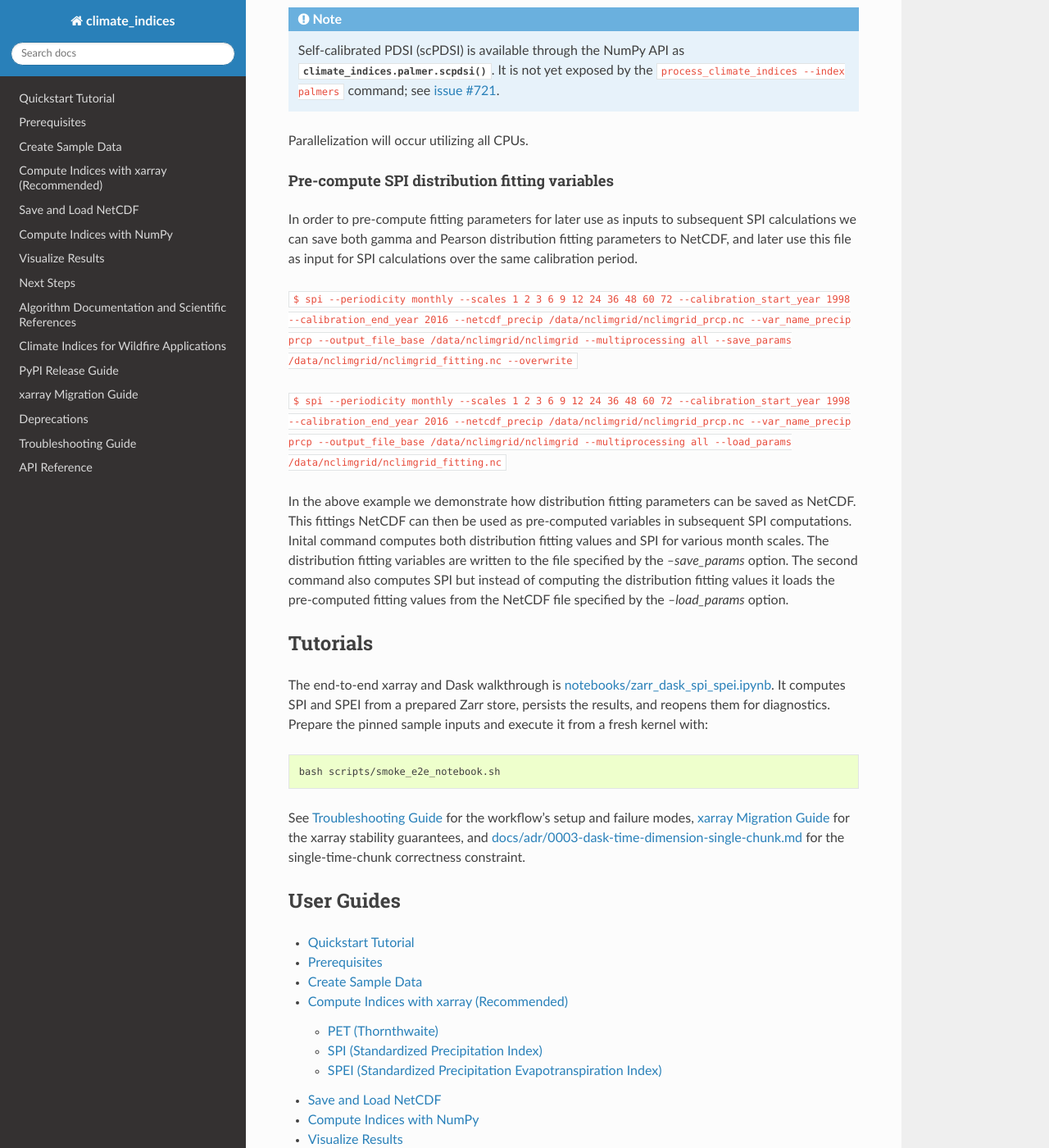
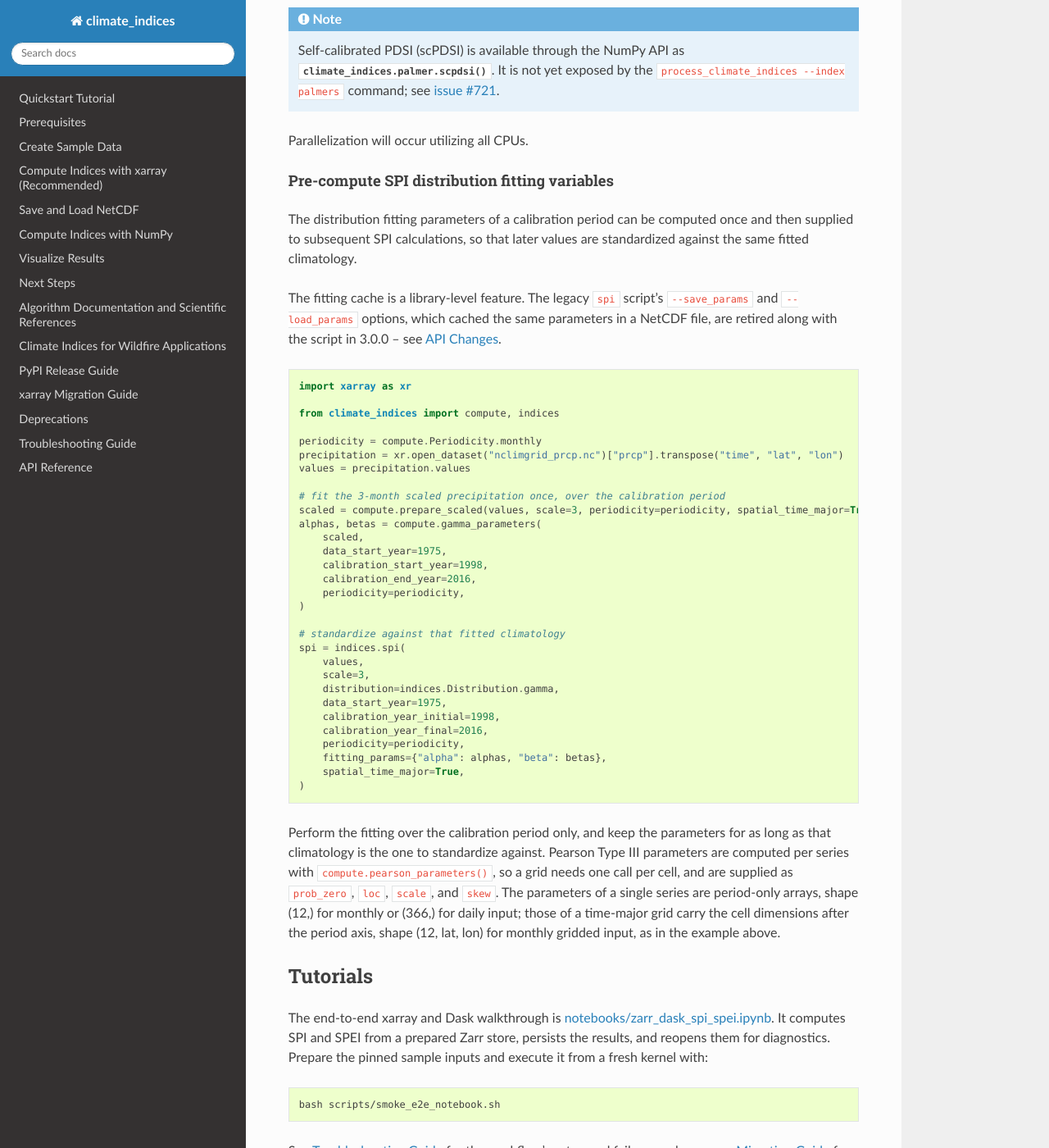
Before and after one commit to monocongo/climate_indices, a Sphinx documentation site: the page built from docs/index.rst, in a window 1280 px wide and 1400 px high, scrolled down 6136 px. Shown: the whole window at 82% size. Built offline with Sphinx 7.4.7 and the Read the Docs theme 3.1.0, drawn with Linux system fonts in a browser that asks for light colours.

Commit message:
docs(spi): record the fitting-parameter cache as retired (#957)
The legacy ``spi`` script's ``--save_params`` and ``--load_params`` options
cache fitted SPI distribution parameters in a NetCDF file. #958 deferred their
fate to #957, which allows either migrating them into ``climate_indices --index
spi`` or recording an explicit rationale for retiring them.

Retire them. The modern CLI computes its fits inside ``indices.spi`` per cell or
per time-major block, so there is no fitting artifact to serialize, and porting
the option would mean reintroducing the fitting-dataset machinery (#919) is
deleting. The capability itself remains at the library level, where it is
supported and tested: fit once with ``compute.gamma_parameters()`` or
``compute.pearson_parameters()``, then pass the result as ``fitting_params``.

- Record the decision and the replacement on the API changes page.
- Document the gridded freeze-a-climatology workflow in the SPI section of the
  documentation index, since the removed ``--save_params`` example was its only
  description.
- Pin the replacement contract with one test: parameters computed from the
  scaled values reproduce the inline fit for a series and for a time-major grid.

Removal of ``__spi__.py``, its entry point, mypy override, and remaining
references stays with #957, gated on the 3.0.0 deprecation window.

```diff
--- a/docs/index.rst
+++ b/docs/index.rst
@@ -241,13 +241,17 @@ The options for the entry point script are described below:
 |                        | path. The fittings NetCDF is to be used as input|
 |                        | when using the `load_params` option.            |
 |                        | [NOTE: only via the `spi` entrypoint, which is  |
-|                        | deprecated in 2.4.0 and removed in 3.0.0.]      |
+|                        | deprecated in 2.4.0 and removed in 3.0.0. In    |
+|                        | the library use the `fitting_params` argument   |
+|                        | of `climate_indices.spi`, see the SPI section.] |
 +------------------------+-------------------------------------------------+
 | load_params            | Load distribution fitting variables from this   |
 |                        | filepath. The fittings NetCDF file is one that  |
 |                        | was created by the `save_params` option.        |
 |                        | [NOTE: only via the `spi` entrypoint, which is  |
-|                        | deprecated in 2.4.0 and removed in 3.0.0.]      |
+|                        | deprecated in 2.4.0 and removed in 3.0.0. In    |
+|                        | the library use the `fitting_params` argument   |
+|                        | of `climate_indices.spi`, see the SPI section.] |
 +------------------------+-------------------------------------------------+
 
 Example Input and Output Datasets
@@ -409,30 +413,56 @@ Parallelization will occur utilizing all CPUs.
 
 Pre-compute SPI distribution fitting variables
 """""""""""""""""""""""""""""""""""""""""""""""
-In order to pre-compute fitting parameters for later use as inputs to subsequent
-SPI calculations we can save both gamma and Pearson distribution fitting parameters
-to NetCDF, and later use this file as input for SPI calculations over the same
-calibration period.
+The distribution fitting parameters of a calibration period can be computed once
+and then supplied to subsequent SPI calculations, so that later values are
+standardized against the same fitted climatology.
 
-``$ spi --periodicity monthly --scales 1 2 3 6 9 12 24 36 48 60 72
---calibration_start_year 1998 --calibration_end_year 2016
---netcdf_precip /data/nclimgrid/nclimgrid_prcp.nc --var_name_precip prcp
---output_file_base /data/nclimgrid/nclimgrid --multiprocessing all
---save_params /data/nclimgrid/nclimgrid_fitting.nc --overwrite``
+The fitting cache is a library-level feature. The legacy ``spi`` script's
+``--save_params`` and ``--load_params`` options, which cached the same parameters
+in a NetCDF file, are retired along with the script in 3.0.0 -- see
+:doc:`deprecations/api-changes`.
 
-``$ spi --periodicity monthly --scales 1 2 3 6 9 12 24 36 48 60 72
---calibration_start_year 1998 --calibration_end_year 2016
---netcdf_precip /data/nclimgrid/nclimgrid_prcp.nc --var_name_precip prcp
---output_file_base /data/nclimgrid/nclimgrid --multiprocessing all
---load_params /data/nclimgrid/nclimgrid_fitting.nc``
+.. code-block:: python
 
-In the above example we demonstrate how distribution fitting parameters can be saved as NetCDF.
-This fittings NetCDF can then be used as pre-computed variables in subsequent SPI computations.
-Inital command computes both distribution fitting values and SPI for various month scales.
-The distribution fitting variables are written to the file specified by the `--save_params` option.
-The second command also computes SPI but instead of computing the distribution fitting values
-it loads the pre-computed fitting values from the NetCDF file specified by the `--load_params`
-option.
+   import xarray as xr
+
+   from climate_indices import compute, indices
+
+   periodicity = compute.Periodicity.monthly
+   precipitation = xr.open_dataset("nclimgrid_prcp.nc")["prcp"].transpose("time", "lat", "lon")
+   values = precipitation.values
+
+   # fit the 3-month scaled precipitation once, over the calibration period
+   scaled = compute.prepare_scaled(values, scale=3, periodicity=periodicity, spatial_time_major=True)
+   alphas, betas = compute.gamma_parameters(
+       scaled,
+       data_start_year=1975,
+       calibration_start_year=1998,
+       calibration_end_year=2016,
+       periodicity=periodicity,
+   )
+
+   # standardize against that fitted climatology
+   spi = indices.spi(
+       values,
+       scale=3,
+       distribution=indices.Distribution.gamma,
+       data_start_year=1975,
+       calibration_year_initial=1998,
+       calibration_year_final=2016,
+       periodicity=periodicity,
+       fitting_params={"alpha": alphas, "beta": betas},
+       spatial_time_major=True,
+   )
+
+Perform the fitting over the calibration period only, and keep the parameters for
+as long as that climatology is the one to standardize against. Pearson Type III
+parameters are computed per series with ``compute.pearson_parameters()``, so a grid
+needs one call per cell, and are supplied as ``prob_zero``, ``loc``, ``scale``, and
+``skew``. The parameters of a single series are period-only arrays, shape (12,) for
+monthly or (366,) for daily input; those of a time-major grid carry the cell
+dimensions after the period axis, shape (12, lat, lon) for monthly gridded input, as
+in the example above.
 
 
 Tutorials
```
Also changed, not shown: docs/deprecations/api-changes.rst (+7 -3 lines), 1 other file.
